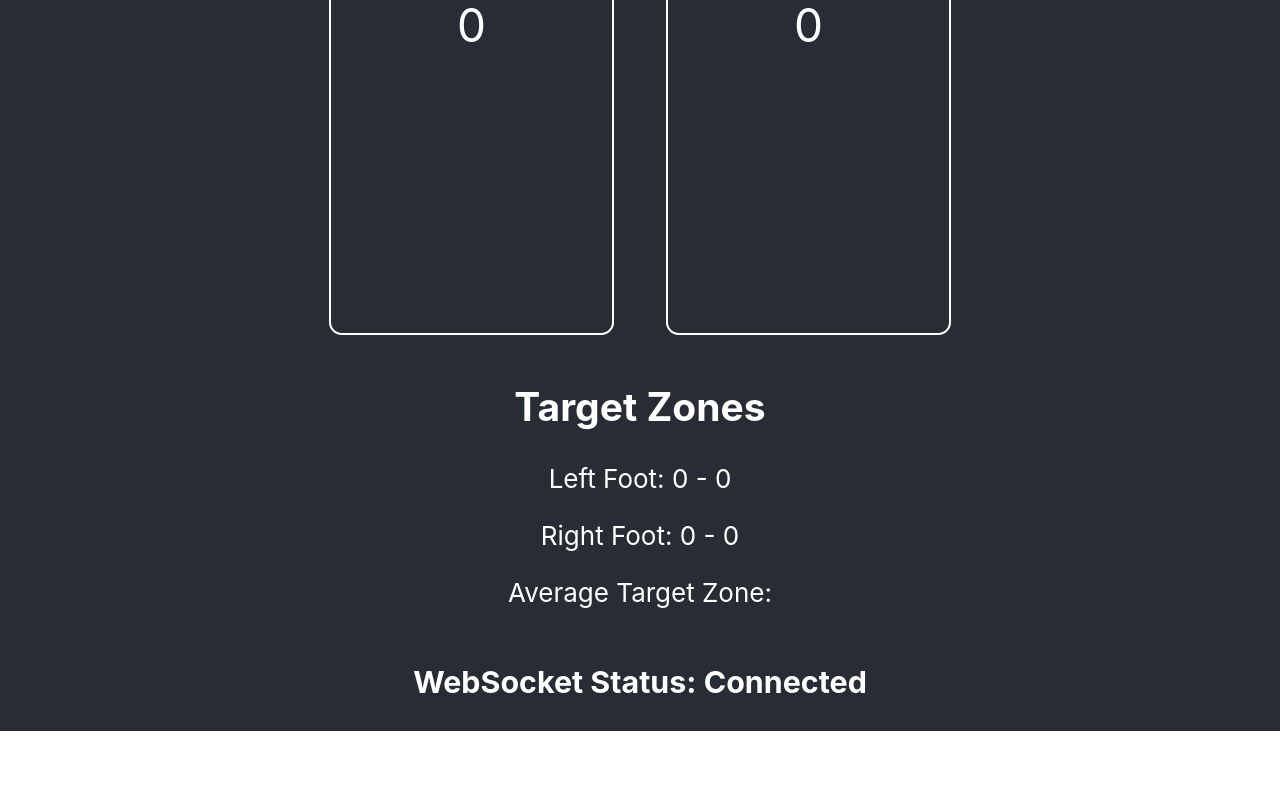
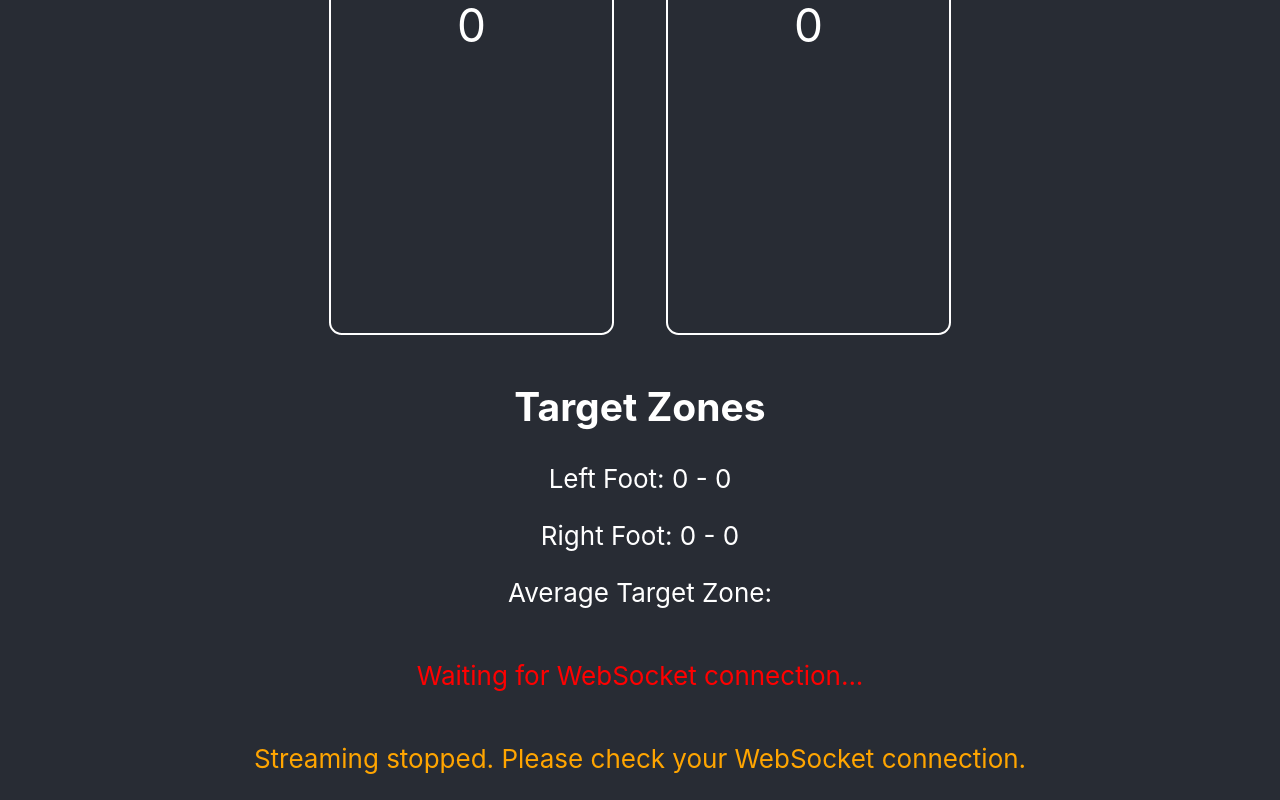
Before and after one commit to oss-slu/Step_Time_Biofeedback, a React (Create React App) app in the folder frontend/: page / in a window 1280 px wide. Shown: the part 415-1215 px from the top of the page. Before the commit the page ends 1146 px from the top, so only its background shows below. Built offline with nearby package versions, Linux system fonts and the light colour scheme; no server answers.

Commit message:
Update App.js

```diff
--- a/frontend/src/App.js
+++ b/frontend/src/App.js
@@ -8,9 +8,10 @@ import useStepTime from './useStepTime';
 
 function App() {
   const [currentView, setCurrentView] = useState('StepTimeDigits');
-  const [connectionStatus, setConnectionStatus] = useState('Connected'); // Track WebSocket connection status
   const stepTime = useStepTime();
-  const websocket = useRef(null);
+
+  const [isWebSocketConnected, setIsWebSocketConnected] = useState(false); // WebSocket connection state
+  const [webSocketError, setWebSocketError] = useState(null); // For displaying errors to the user
 
   const views = {
     StepTimeDigits: <StepTimeDigits stepTime={stepTime} />,
@@ -18,57 +19,40 @@ function App() {
     StepTimeGraph: <StepTimeGraph stepTime={stepTime} />,
   };
 
+  let websocket = useRef(null);
+
   useEffect(() => {
-    // Create WebSocket connection
     websocket.current = new WebSocket("ws://localhost:8000/ws");
 
     websocket.current.onopen = () => {
       console.log("WebSocket Connected to React");
-      setConnectionStatus('Connected');
-      websocket.current.send("WebSocket Connected to React");
+      setIsWebSocketConnected(true);  // Update state when connected
+      websocket.current.send("Websocket Connected to React");
     };
 
-    websocket.current.onmessage = (event) => {
+    websocket.current.onmessage = function (event) {
       console.log("Data received from backend: ", event.data);
-      // Assuming the backend sends updated step time data
-      // Update the state based on the message received
-      // If event.data is a JSON string, you might want to parse it
-      try {
-        const data = JSON.parse(event.data);
-        // Update the stepTime data here (assuming it's in the right format)
-        // Example: setStepTime(data); if using a state setter in useStepTime hook
-      } catch (error) {
-        console.error('Error parsing data: ', error);
-      }
+      // Your logic for processing the received data
     };
 
     websocket.current.onclose = (event) => {
       console.log("WebSocket connection closed: ", event);
-      setConnectionStatus('Disconnected');
+      setIsWebSocketConnected(false); // Update state when closed
+      setWebSocketError("WebSocket connection closed. Data streaming stopped.");
     };
 
-    websocket.current.onerror = (error) => {
-      console.error("WebSocket error: ", error);
-      setConnectionStatus('Error');
+    websocket.current.onerror = (event) => {
+      console.log("WebSocket error: ", event);
+      setWebSocketError("WebSocket encountered an error. Data streaming stopped.");
     };
 
     return () => {
-      // Cleanup WebSocket connection on component unmount
       if (websocket.current) {
         websocket.current.close();
         console.log("WebSocket connection closed during cleanup");
       }
     };
   }, []);
-
-  // Send data only if WebSocket is connected
-  const handleSendData = (data) => {
-    if (websocket.current && websocket.current.readyState === WebSocket.OPEN) {
-      websocket.current.send(data);
-    } else {
-      console.log("Cannot send data. WebSocket is not open.");
-    }
-  };
 
   return (
     <div className="App">
@@ -81,10 +65,22 @@ function App() {
           <p>Right Foot: {stepTime.targetZones.right.min} - {stepTime.targetZones.right.max}</p>
           <p>Average Target Zone: {stepTime.targetZones.average}</p>
         </div>
-        {/* Display WebSocket connection status */}
+
+        {/* Show WebSocket connection status or error */}
         <div>
-          <h3>WebSocket Status: {connectionStatus}</h3>
+          {isWebSocketConnected ? (
+            <p style={{ color: 'green' }}>WebSocket Connected</p>
+          ) : (
+            <p style={{ color: 'red' }}>{webSocketError || "Waiting for WebSocket connection..."}</p>
+          )}
         </div>
+
+        {/* You can disable streaming or show message based on connection */}
+        {!isWebSocketConnected && (
+          <div>
+            <p style={{ color: 'orange' }}>Streaming stopped. Please check your WebSocket connection.</p>
+          </div>
+        )}
       </header>
     </div>
   );
```
